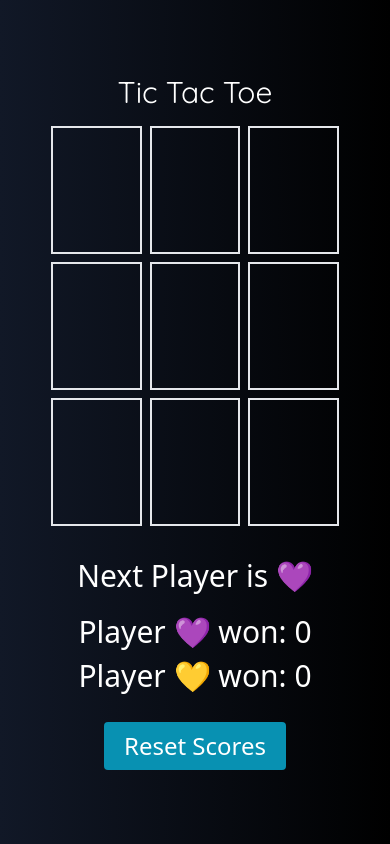
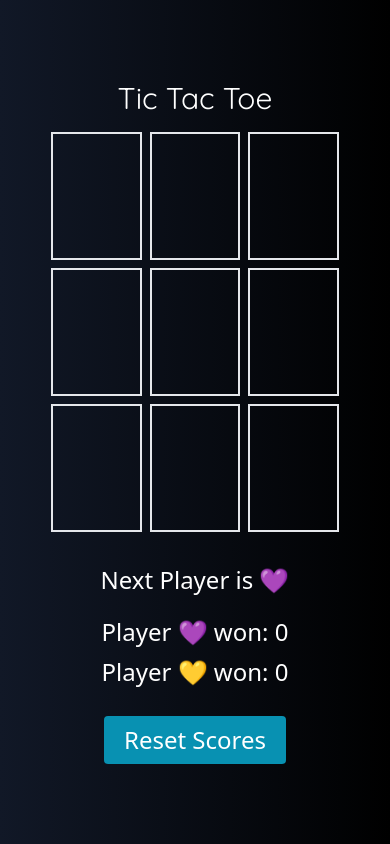
Before and after one commit to yukosuga/tic-tac-toe, a React (Vite) app: page / in a window 390 px wide. Built offline with nearby package versions, Linux system fonts and the light colour scheme.

Commit message:
Modified font size for responsive

```diff
--- a/src/App.tsx
+++ b/src/App.tsx
@@ -141,7 +141,7 @@ function App() {
           ))}
         </div>
 
-        <div className="flex flex-col items-center justify-center mx-auto w-72 md:w-96 text-3xl">
+        <div className="flex flex-col items-center justify-center mx-auto w-72 md:w-96 text-2xl md:text-3xl">
           <p className="text-white mt-8">
             Next Player is <span>{currentPlayer}</span>
           </p>
```
